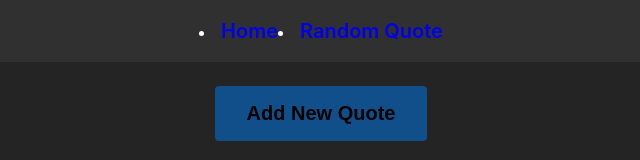
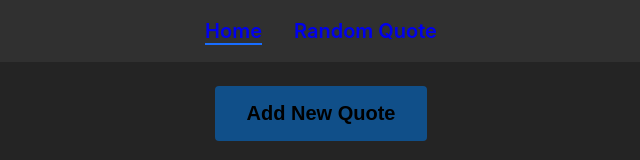
Before and after one commit to TheMankel/Quotable, a React (Vite) app: page / in a window 1280 px wide. Shown: the top 160 px of the page, without its empty margins (319-959 px from the left). Built offline with nearby package versions, Linux system fonts and the light colour scheme; no server answers.

Commit message:
Refactored Navigation styling

```diff
--- /dev/null
+++ b/src/components/UI/Navigation/Navigation.style.ts
@@ -0,0 +1,18 @@
+import styled from 'styled-components';
+import { NavLink } from 'react-router-dom';
+
+export const NavList = styled.ul`
+  display: flex;
+  justify-content: space-between;
+  align-items: center;
+  list-style: none;
+  margin: 0;
+  padding: 0;
+  gap: 2rem;
+`;
+
+export const Link = styled(NavLink)`
+  &.active {
+    border-bottom: 2px solid var(--link-color);
+  }
+`;
--- a/src/components/UI/Navigation/Navigation.tsx
+++ b/src/components/UI/Navigation/Navigation.tsx
@@ -1,4 +1,4 @@
-import { NavLink } from 'react-router-dom';
+import { NavList, Link } from './Navigation.style';
 
 type Props = {
   pagesUrls: {
@@ -13,12 +13,12 @@ const Navigation = ({ pagesUrls }: Props) => {
   const linkElements = pagesUrls.map((page, index) => {
     return (
       <li key={index}>
-        <NavLink to={page?.url}>{page?.title}</NavLink>
+        <Link to={page.url}>{page.title}</Link>
       </li>
     );
   });
 
-  return <>{linkElements}</>;
+  return <NavList>{linkElements}</NavList>;
 };
 
 export default Navigation;
```
